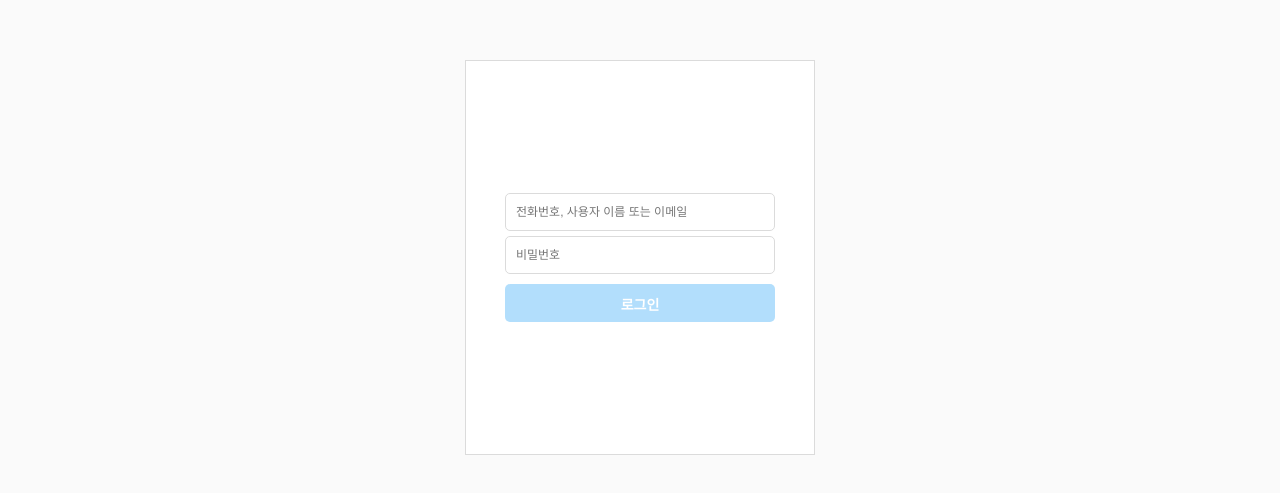
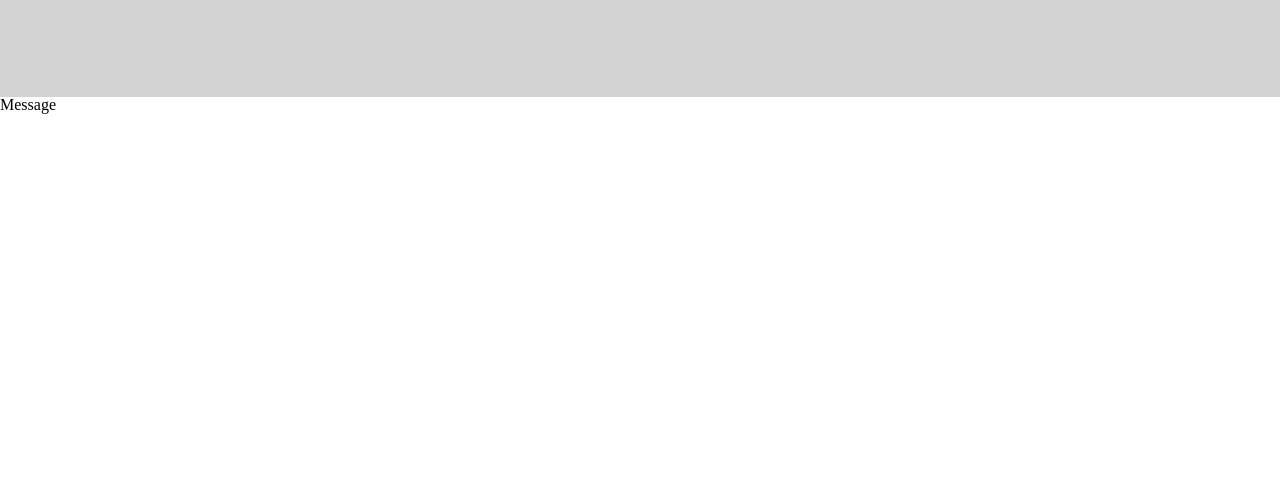
Before and after one commit to wanted-pre-onboarding-fe/pre-assignment, a React (Create React App) app: page /Message in a window 1280 px wide. Shown: the part 143-636 px from the top of the page. Built offline with nearby package versions, Linux system fonts and the light colour scheme.

Commit message:
route 기본 설정

```diff
--- a/src/App.js
+++ b/src/App.js
@@ -1,8 +1,25 @@
 import React from 'react';
+import Navigation from './components/Navigation';
+import Main from './routes/main/Main';
+import Message from './routes/main/Message';
+import Explore from './routes/main/Explore';
 import Login from './routes/Login';
 
+import { Routes, Route, Navigate } from 'react-router-dom';
+
 function App() {
-  return <Login />;
+  const isLogined = true;
+  return (
+    <Routes>
+      <Route element={isLogined ? <Navigation /> : <Login />}>
+        {/* <Route element={isLogined ? <Navigation /> : <Navigate to="/login" />}> */}
+        <Route path="/" element={<Main />}></Route>
+        <Route path="/Message" element={<Message />}></Route>
+        <Route path="/Explore" element={<Explore />}></Route>
+      </Route>
+      {/* <Route path="/login" element={<Login />}></Route> */}
+    </Routes>
+  );
 }
 
 export default App;
--- /dev/null
+++ b/src/components/Navigation.jsx
@@ -0,0 +1,19 @@
+import React from 'react';
+import styled from 'styled-components';
+
+import { Outlet } from 'react-router';
+
+export default function Navigation() {
+  return (
+    <>
+      <Contianer></Contianer>
+      <Outlet />
+    </>
+  );
+}
+
+const Contianer = styled.div`
+  width: 100vw;
+  height: 30vh;
+  background-color: lightgray;
+`;
--- /dev/null
+++ b/src/routes/main/Explore.jsx
@@ -0,0 +1,6 @@
+import React from 'react';
+import styled from 'styled-components';
+
+export default function Explore() {
+  return <div>Explore</div>;
+}
--- /dev/null
+++ b/src/routes/main/Main.jsx
@@ -0,0 +1,6 @@
+import React from 'react';
+import styled from 'styled-components';
+
+export default function Main() {
+  return <div>Main</div>;
+}
--- /dev/null
+++ b/src/routes/main/Message.jsx
@@ -0,0 +1,6 @@
+import React from 'react';
+import styled from 'styled-components';
+
+export default function Message() {
+  return <div>Message</div>;
+}
```
